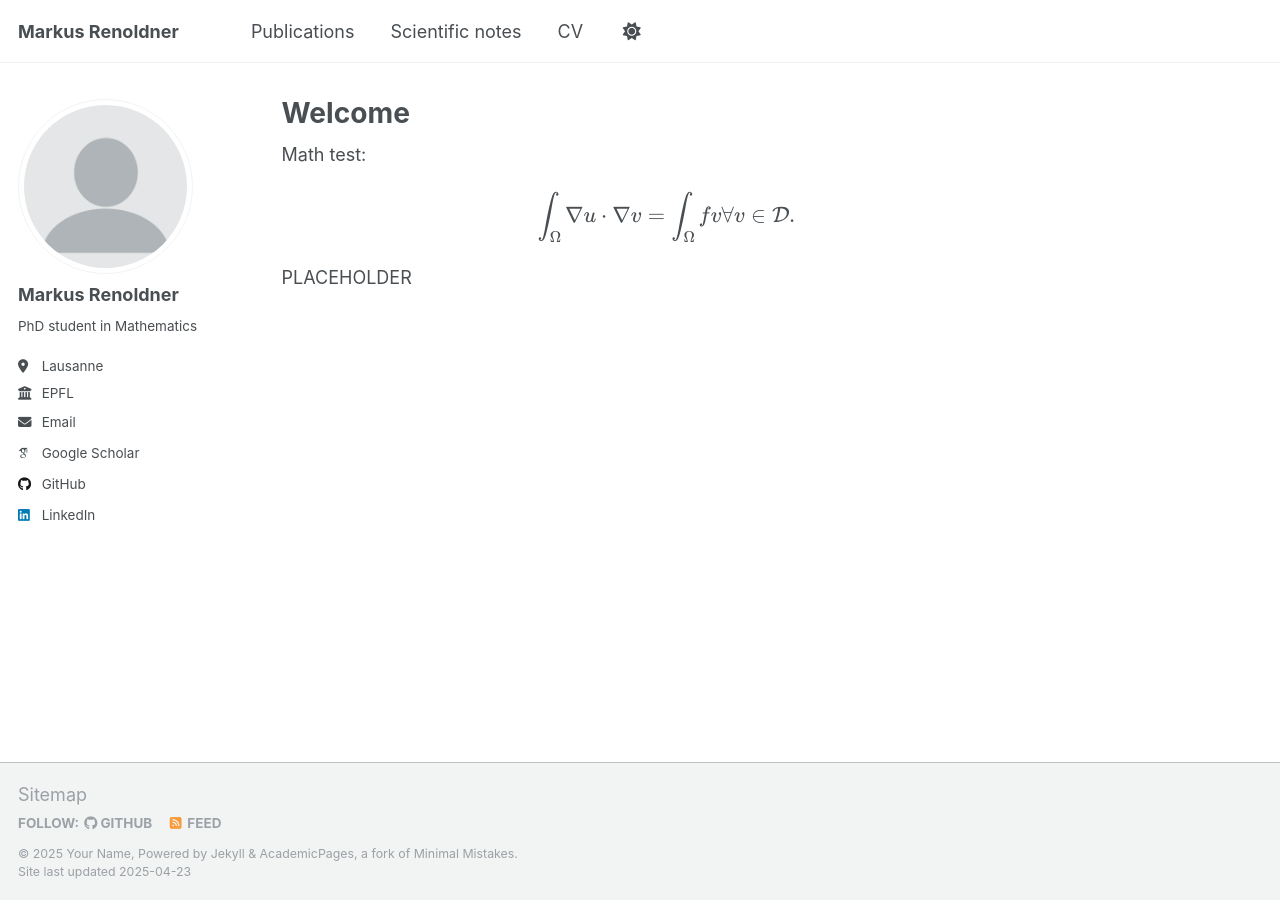
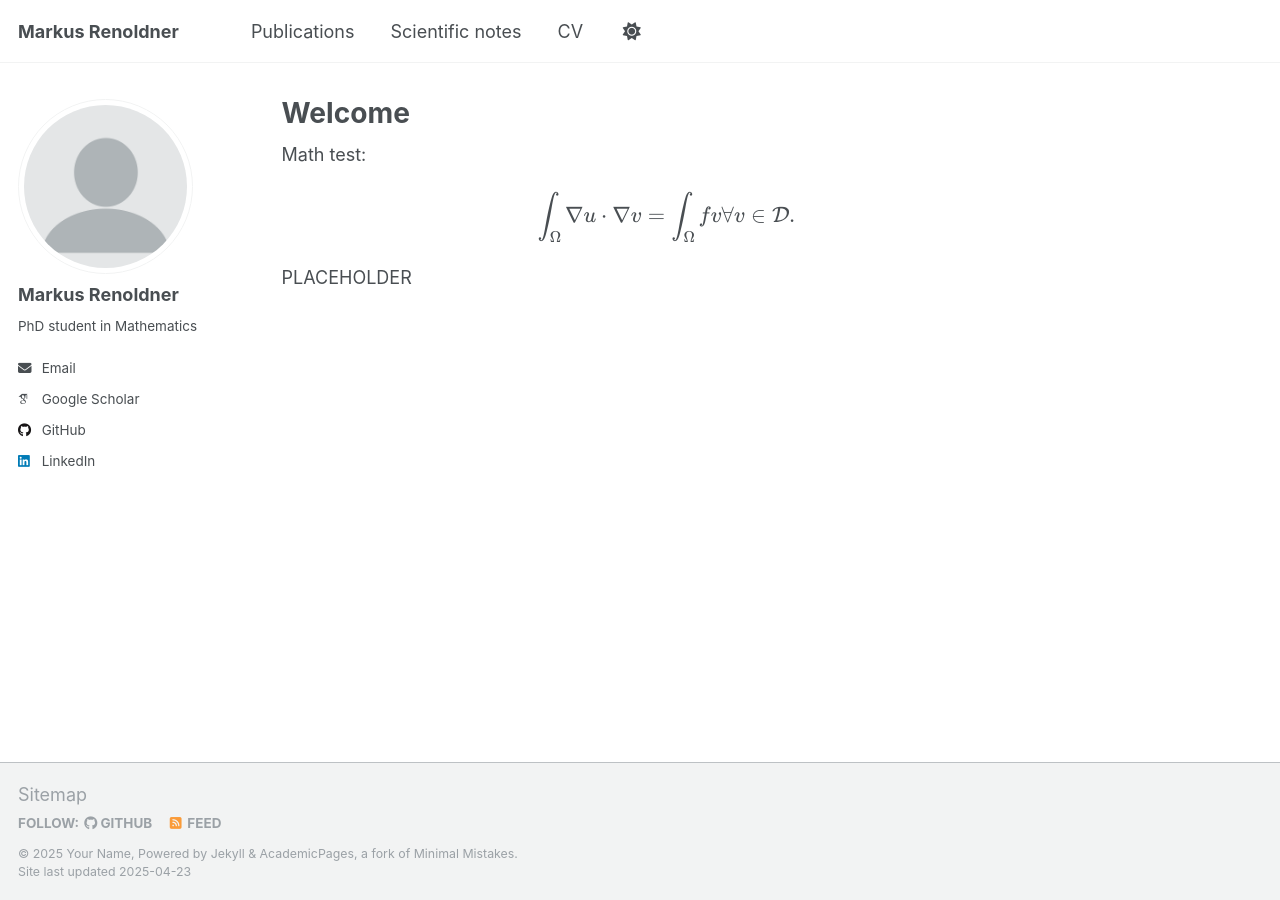
Before and after one commit to markusrenoldner/website, a Jekyll site: the page built from _pages/about.md, in a window 1280 px wide. Built offline with Jekyll 4.4.1, drawn with Linux system fonts in a browser that asks for light colours; some web fonts are replaced.

Commit message:
Update _config.yml

```diff
--- a/_config.yml
+++ b/_config.yml
@@ -26,8 +26,8 @@ author:
   name             : "Markus Renoldner"
   pronouns         : # example: "she/her"
   bio              : "PhD student in Mathematics"
-  location         : "Lausanne"
-  employer         : "EPFL"
+  location         : #"Lausanne"
+  employer         : #"EPFL"
   uri              : #"https://www.epfl.ch/" # URL
   email            : "markus.renoldner@epfl.ch"
 
```
